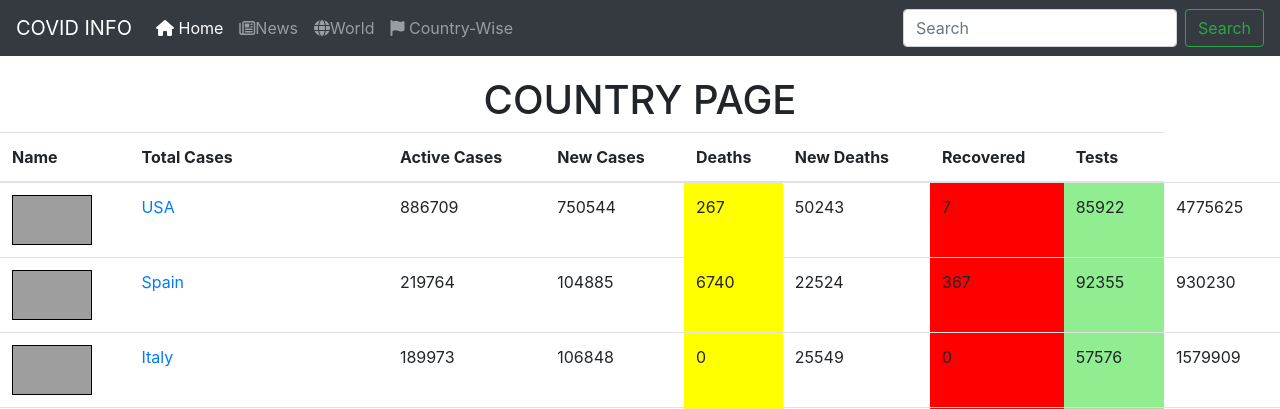
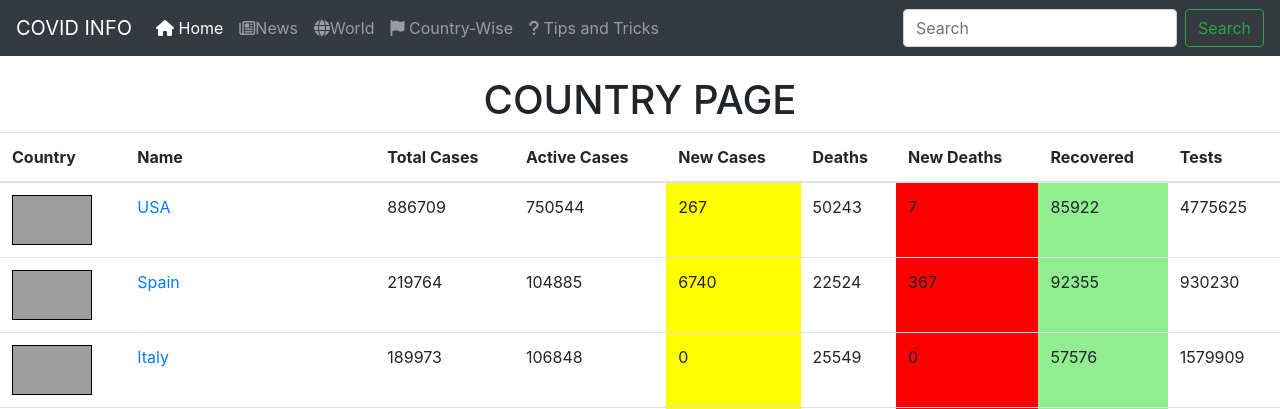
Before and after one commit to thinking-tomorrow/Covid19, a Django app: page /country in a window 1280 px wide. Shown: the top 409 px of the page. Run offline with Django 3.2, Linux system fonts and the light colour scheme; data comes from the database, SQL or seed files in the repository; data that the repository does not hold is empty; some libraries are stand-ins or nearby versions; grey boxes are pictures that could not be loaded.

Commit message:
Some changes

```diff
--- a/covid/urls.py
+++ b/covid/urls.py
@@ -7,5 +7,6 @@ urlpatterns = [
     path('news',    views.news, name='news'),
     path('country', views.country, name='country'),
     path('country/<str:country_name>', views.country, name='country'),
-    path('world',   views.world, name='world')
+    path('world',   views.world, name='world'),
+    path('tips',views.tips,name='tips')
 ]
--- a/covid/views.py
+++ b/covid/views.py
@@ -10,6 +10,9 @@ def my_int(str):
         return int(str)
     else:
         return 0
+
+def tips(request):
+    return render(request,'tips.html')
 
 def scrape():
     source = requests.get('https://www.worldometers.info/coronavirus/').text
@@ -64,7 +67,7 @@ def news(request):
 
 def country(request, country_name='all'):
     if country_name == 'all':
-        # scrape()
+        scrape()
         countries = CountryData.objects.order_by('-totalcase')
         return render(request, 'country.html', {'countries': countries})
     else:
--- a/templates/country.html
+++ b/templates/country.html
@@ -36,8 +36,12 @@
           <li class="nav-item">
             <a class="nav-link" href="/world"><i class="fas fa-globe"></i>World</a>
           </li>
+
           <li class="nav-item">
             <a class="nav-link" href="/country"><i class="fas fa-flag"></i>  Country-Wise</a>
+          </li>
+          <li class="nav-item">
+            <a class="nav-link" href="/tips"><i class="fas fa-question"></i> Tips and Tricks</a>
           </li>
         </ul>
         <form class="form-inline my-2 my-lg-0">
@@ -55,6 +59,7 @@
       <table class="table">
         <thead>
           <tr>
+            <th>Country</th>
             <th>Name</th>
             <th>Total Cases</th>
             <th>Active Cases</th>
@@ -85,8 +90,8 @@
     </div>
 
     {% else %}
-
-    <h1 style='font:Candara;text-align:center;padding-top: 25px;font-size:40px;'>{{country.name}}</h1>
+    <img src="{{country.flag}}" style="height:100px;width:200px;margin-top:40px;margin-left:565px;">
+    <h1 style='font:Candara;text-align:center;padding-top:10px;font-size:40px;'>{{country.name}}</h1>
 
       <h2 style='text-align:center;padding-top:30px;font-size:35px;'>Coronavirus Cases:</h2>
       <p class='cases'>{{country.totalcase}}</p>
--- a/templates/home.html
+++ b/templates/home.html
@@ -38,6 +38,9 @@
           </li>
           <li class="nav-item">
             <a class="nav-link" href="/country"><i class="fas fa-flag"></i>  Country-Wise</a>
+          </li>
+          <li class="nav-item">
+            <a class="nav-link" href="/tips"><i class="fas fa-question"></i> Tips and Tricks</a>
           </li>
         </ul>
         <form class="form-inline my-2 my-lg-0">
--- a/templates/news.html
+++ b/templates/news.html
@@ -33,6 +33,9 @@
           <li class="nav-item active">
             <a class="nav-link" href="/news"><i class="far fa-newspaper"></i>News</a>
           </li>
+          <li class="nav-item">
+            <a class="nav-link" href="/tips"><i class="fas fa-question"></i> Tips and Tricks</a>
+          </li>
         </ul>
         <form class="form-inline my-2 my-lg-0">
           <input class="form-control mr-sm-2" type="search" placeholder="Search" aria-label="Search">
```
